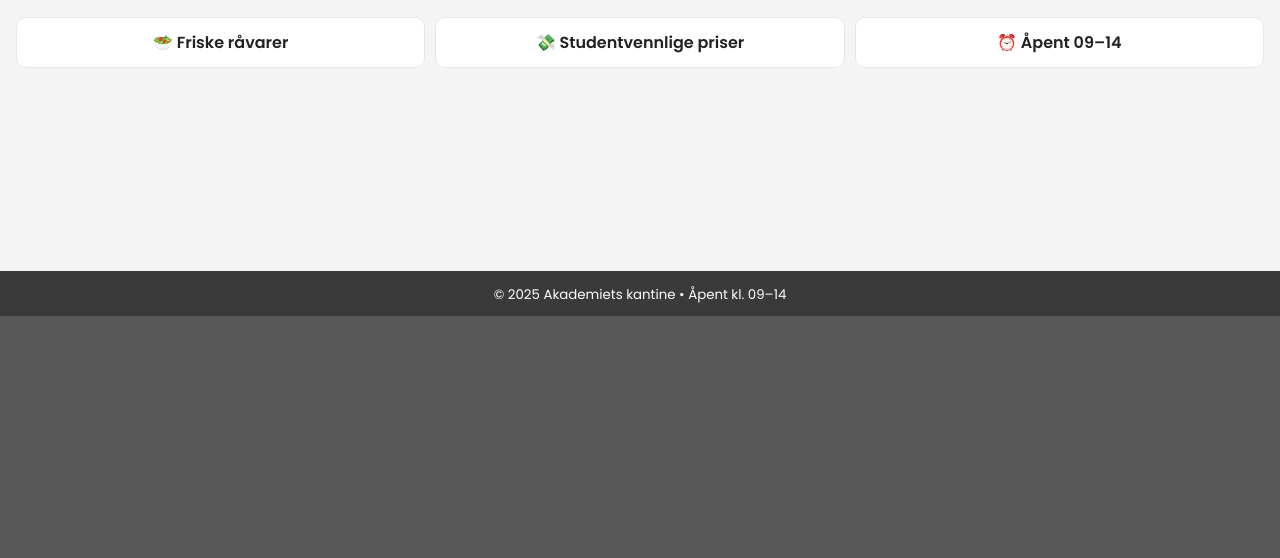
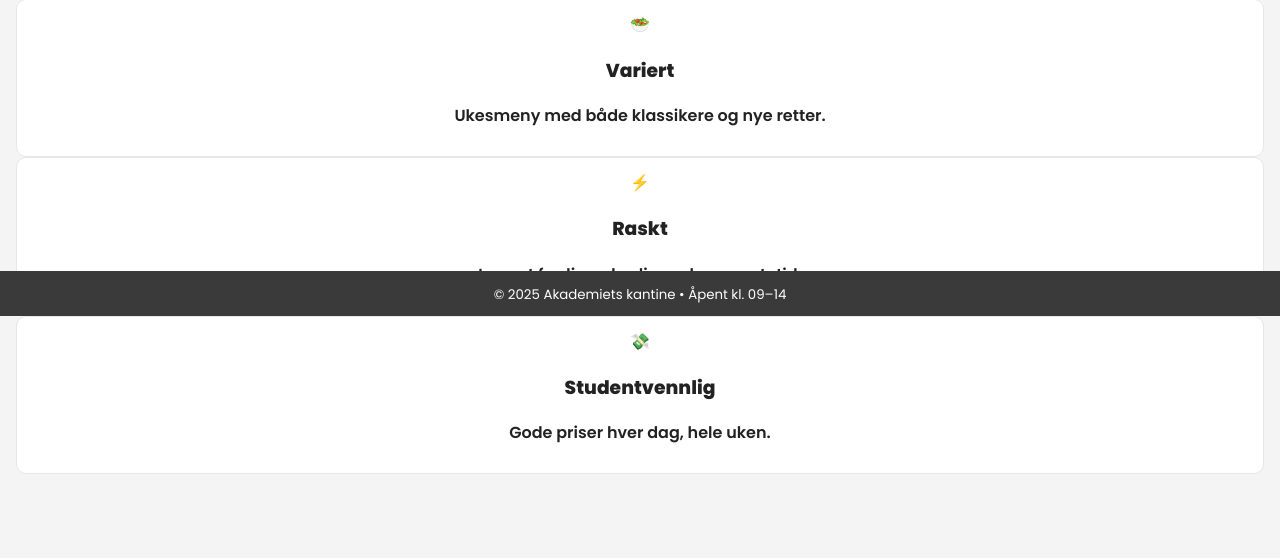
Before and after one commit to haujul11/kantineprosjekt, a Flask app: page / in a window 1280 px wide. Shown: the part 484-1042 px from the top of the page. Before the commit the page ends 800 px from the top, so only its background shows below. Run offline with Flask 3, Linux system fonts and the light colour scheme.

Commit message:
enkel flask app

```diff
--- a/templates/index.html
+++ b/templates/index.html
@@ -2,23 +2,44 @@
 {% block title %}Hjem • Akademiets kantine{% endblock %}
 
 {% block content %}
-<section class="hero" style="--hero:url('{{ url_for('static', filename='hero.jpg') }}')">
-  <div class="hero__inner">
-    <h1>Velkommen til Akademiets skolekantine</h1>
-    <p>God og rimelig mat – laget for en bra skoledag. Se ukens meny, faste varer og kontaktinfo.</p>
-    <a class="btn btn--lg" href="{{ url_for('meny') }}">Se ukens meny</a>
+
+<!-- HERO: stort blikkfang med bilde og tydelig knapp -->
+<section class="hero"
+  style="--hero:url('{{ url_for('static', filename='hero.jpg') }}')">
+  <div class="hero__shade"></div>
+  <div class="hero__content">
+    <h1>
+      God mat, raskt og rimelig
+      <span>— rett fra kantina!</span>
+    </h1>
+    <p>Se ukens retter, faste favoritter og kontaktinfo.</p>
+
+    <div class="hero__cta">
+      <a class="btn btn--primary" href="{{ url_for('meny') }}">Se ukens meny</a>
+      <a class="btn btn--ghost" href="{{ url_for('varer_side') }}">Faste varer</a>
+    </div>
   </div>
 </section>
 
-<section class="feature-strip">
-  <div class="feature">
-    🥗 Friske råvarer
-  </div>
-  <div class="feature">
-    💸 Studentvennlige priser
-  </div>
-  <div class="feature">
-    ⏰ Åpent 09–14
-  </div>
+<!-- Tre korte fordeler -->
+<section class="features">
+  <article class="feature">
+    <div class="feature__emoji">🥗</div>
+    <h3>Variert</h3>
+    <p>Ukesmeny med både klassikere og nye retter.</p>
+  </article>
+
+  <article class="feature">
+    <div class="feature__emoji">⚡</div>
+    <h3>Raskt</h3>
+    <p>Lagget ferdig – du slipper lang ventetid.</p>
+  </article>
+
+  <article class="feature">
+    <div class="feature__emoji">💸</div>
+    <h3>Studentvennlig</h3>
+    <p>Gode priser hver dag, hele uken.</p>
+  </article>
 </section>
+
 {% endblock %}
```
